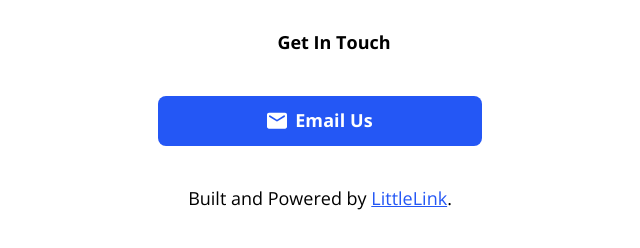
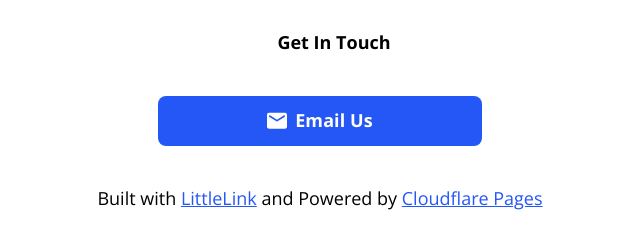
Before and after one commit to Skyquakes/LittleLink, a plain HTML site: page index.html in a window 1280 px wide. Shown: the part 1078-1326 px from the top of the page, without its empty margins (320-960 px from the left). Drawn offline with Linux system fonts and the light colour scheme.

Commit message:
Footer updated

```diff
--- a/index.html
+++ b/index.html
@@ -135,7 +135,7 @@
             This also includes a link to the LittleLink repository to make forking LittleLink easier.
             You can edit or remove anything here to make your own footer.
         -->
-        <p>Built and Powered by <a href="https://littlelink.io/" target="_blank" rel="noopener" role="button">LittleLink</a>.</p>
+        <p>Built with <a href="https://littlelink.io/" target="_blank" rel="noopener" role="button">LittleLink</a> and Powered by <a target="_blank" href="https://www.cloudflare.com/">Cloudflare Pages</a></p>
       </div>
     </div>
   </div>
```
